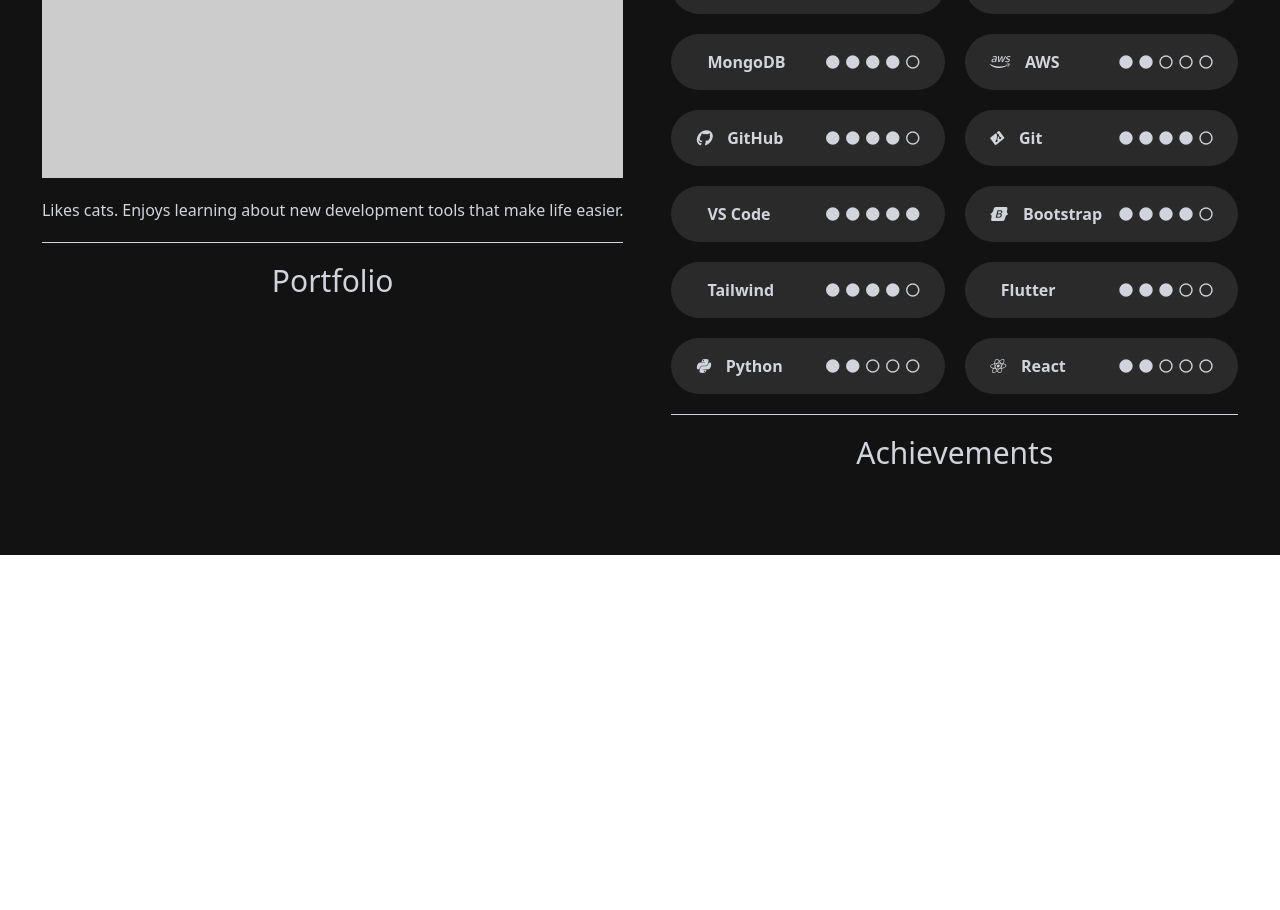
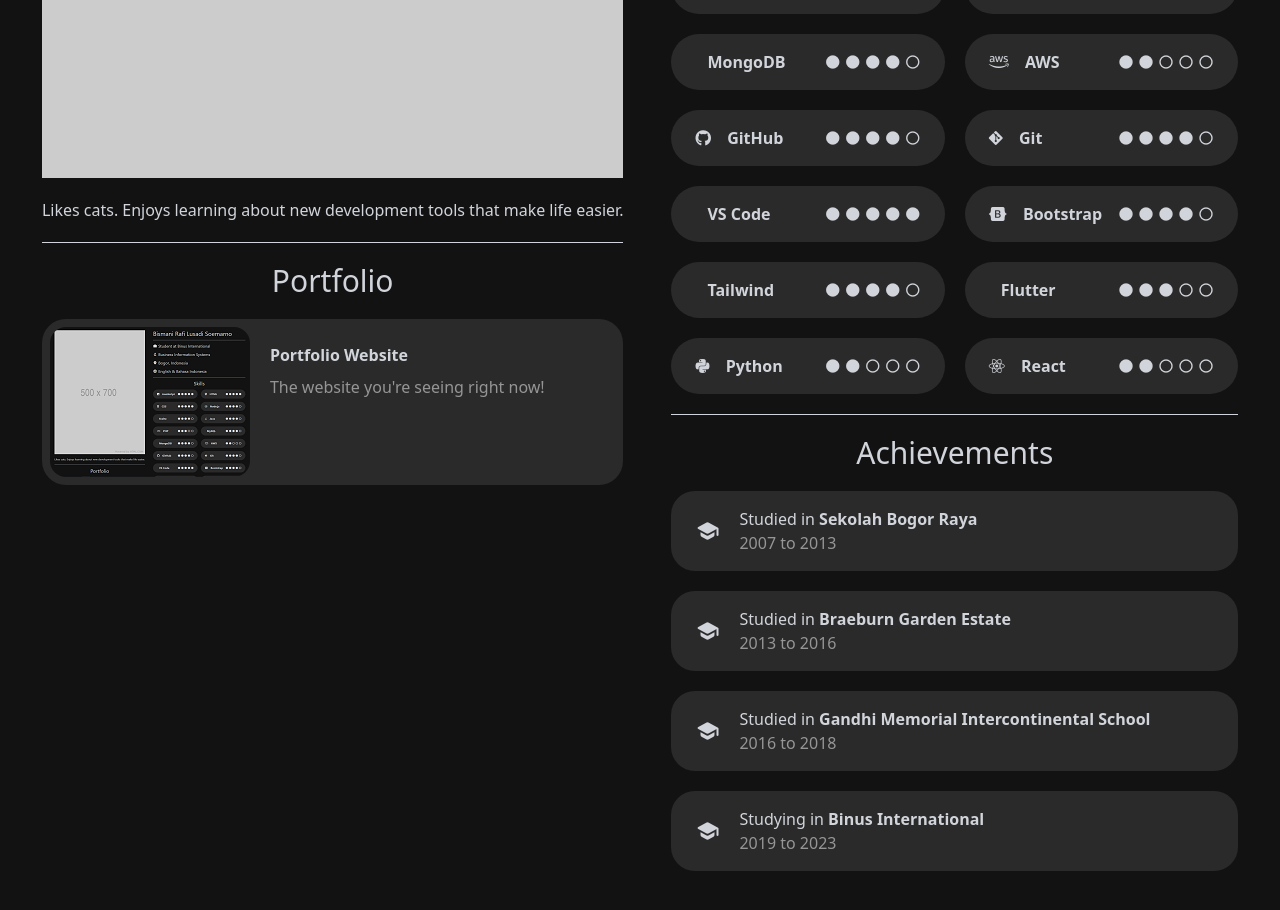
Before and after one commit to RafiSoemarno/portfolio, a Svelte app: page / in a window 1280 px wide. Shown: the part 700-1610 px from the top of the page. Before the commit the page ends 1255 px from the top, so only its background shows below. Built offline with nearby package versions, Linux system fonts and the light colour scheme.

Commit message:
added achievements and portfolio

```diff
--- a/src/App.svelte
+++ b/src/App.svelte
@@ -1,6 +1,12 @@
 <script lang="ts">
 	import Skill from './component/Skill.svelte';
 	import skills from './data/skills.json';
+
+	import Achievement from './component/Achievement.svelte';
+	import achievements from './data/achievements.json';
+
+	import Project from './component/Project.svelte';
+	import projects from './data/projects.json';
 </script>
 
 <main class="bg-primary text-gray-300 py-16">
@@ -10,27 +16,29 @@
 			<p class="text-center">Likes cats. Enjoys learning about new development tools that make life easier.</p>
 			<hr>
 			<h2 class="text-3xl text-center">Portfolio</h2>
-			<div class="grid grid-cols-2 gap-5">
-
+			<div class="grid grid-cols-1 gap-5">
+				{#each projects as project}
+					<Project title={project.title} description={project.description} image={project.image} link={project.link}/>
+				{/each}
 			</div>
 		</div>
 		<div class="flex flex-col gap-5">
 			<h1 class="text-4xl">Bismani Rafi Lusadi Soemarno</h1>
 			<hr>
 			<div class="flex items-center gap-2 text-2xl">
-				<span class="material-icons-round">work</span>
+				<span class="material-icons-round select-none">work</span>
 				<span>Student at Binus International</span>
 			</div>
 			<div class="flex items-center gap-2 text-2xl">
-				<span class="material-icons-round">biotech</span>
+				<span class="material-icons-round select-none">biotech</span>
 				<span>Business Information Systems</span>
 			</div>
 			<div class="flex items-center gap-2 text-2xl">
-				<span class="material-icons-round">location_on</span>
+				<span class="material-icons-round select-none">location_on</span>
 				<span>Bogor, Indonesia</span>
 			</div>
 			<div class="flex items-center gap-2 text-2xl">
-				<span class="material-icons-round">language</span>
+				<span class="material-icons-round select-none">language</span>
 				<span>English & Bahasa Indonesia</span>
 			</div>
 			<hr>
@@ -42,8 +50,10 @@
 			</div>
 			<hr>
 			<h2 class="text-3xl text-center">Achievements</h2>
-			<div class="grid grid-cols-2 gap-5">
-
+			<div class="grid grid-cols-1 gap-5">
+				{#each achievements as achievement}
+					<Achievement icon={achievement.icon} name={achievement.name} date={achievement.date}/>
+				{/each}
 			</div>
 		</div>
 	</div>
--- a/src/component/Achievement.svelte
+++ b/src/component/Achievement.svelte
@@ -1,37 +1,15 @@
-<script>
+<script lang="ts">
     export let icon;
     export let name;
-    export let level;
-    let dots = [];
-
-    for (let i = 0; i < 5; i++) {
-        dots[i] = i < level ? true : false;
-    }
+    export let date;
 </script>
 
-<div class="flex justify-between gap-4 bg-white bg-opacity-10 rounded-full p-4 px-6">
-    <div>
-        <i class={icon} />
-        <span class="ml-3 font-bold">{name}</span>
+<div class="flex flex-row gap-5 bg-white bg-opacity-10 rounded-3xl p-4 px-6">
+    <div class="flex flex-col justify-center">
+        <span class='{icon.class} align-middle select-none'>{icon.name}</span>
     </div>
-    <div class="flex gap-1 items-center">
-        {#each dots as dot}
-            {#if dot}
-                <span class="material-icons-round">circle</span>
-            {:else}
-                <span class="material-icons-outlined">circle</span>
-            {/if}
-        {/each}
+    <div class="flex flex-col">
+        <span>{@html name}</span>
+        <span class="text-white opacity-50">{date}</span>
     </div>
 </div>
-
-<style>
-    .material-icons-round {
-        font-size: 16px;
-        vertical-align: middle;
-    }
-    .material-icons-outlined {
-        font-size: 16px;
-        vertical-align: middle;
-    }
-</style>
--- /dev/null
+++ b/src/component/Project.svelte
@@ -0,0 +1,16 @@
+<script lang="ts">
+    export let image;
+    export let title;
+    export let description;
+    export let link;
+</script>
+
+<a href="{link}" target="_blank">
+    <div class="flex flex-row gap-5 bg-white bg-opacity-10 rounded-3xl p-2 pr-6 select-none">
+        <img src={image} alt="" class="left-0 rounded-2xl">
+        <div class="flex flex-col gap-2 py-4">
+            <h1 class="font-bold">{title}</h1>
+            <p class="text-white opacity-50">{description}</p>
+        </div>
+    </div>
+</a>
--- a/src/component/Skill.svelte
+++ b/src/component/Skill.svelte
@@ -1,4 +1,4 @@
-<script>
+<script lang="ts">
     export let icon;
     export let name;
     export let level;
@@ -11,15 +11,15 @@
 
 <div class="flex justify-between gap-4 bg-white bg-opacity-10 rounded-full p-4 px-6">
     <div>
-        <i class={icon} />
+        <span class={icon} />
         <span class="ml-3 font-bold">{name}</span>
     </div>
     <div class="flex gap-1 items-center">
         {#each dots as dot}
             {#if dot}
-                <span class="material-icons-round">circle</span>
+                <span class="material-icons-round select-none">circle</span>
             {:else}
-                <span class="material-icons-outlined">circle</span>
+                <span class="material-icons-outlined select-none">circle</span>
             {/if}
         {/each}
     </div>
--- /dev/null
+++ b/src/data/achievements.json
@@ -0,0 +1,34 @@
+[
+    {
+        "name": "Studied in <strong>Sekolah Bogor Raya</strong>",
+        "date": "2007 to 2013",
+        "icon": {
+            "class": "material-icons-round",
+            "name": "school"
+        }
+    },
+    {
+        "name": "Studied in <strong>Braeburn Garden Estate</strong>",
+        "date": "2013 to 2016",
+        "icon": {
+            "class": "material-icons-round",
+            "name": "school"
+        }
+    },
+    {
+        "name": "Studied in <strong>Gandhi Memorial Intercontinental School</strong>",
+        "date": "2016 to 2018",
+        "icon": {
+            "class": "material-icons-round",
+            "name": "school"
+        }
+    },
+    {
+        "name": "Studying in <strong>Binus International</strong>",
+        "date": "2019 to 2023",
+        "icon": {
+            "class": "material-icons-round",
+            "name": "school"
+        }
+    }
+]
--- /dev/null
+++ b/src/data/projects.json
@@ -0,0 +1,8 @@
+[
+    {
+        "title": "Portfolio Website",
+        "description": "The website you're seeing right now!",
+        "image": "./assets/portfolio.png",
+        "link": "https://github.com/RafiSoemarno/portfolio"
+    }
+]
```
Also changed, not shown: public/assets/portfolio.png (added).
